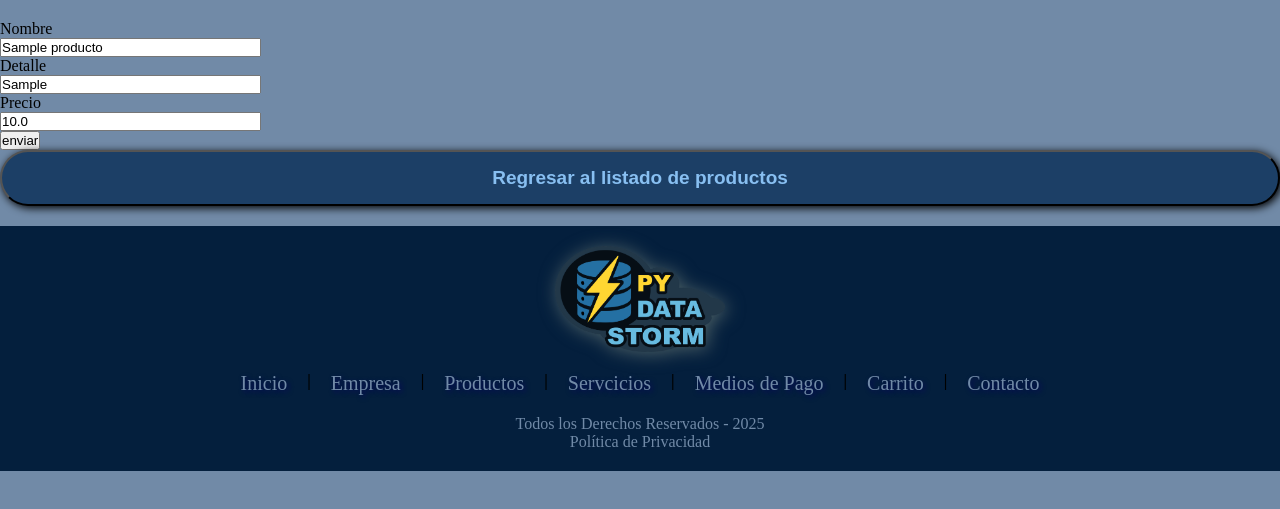
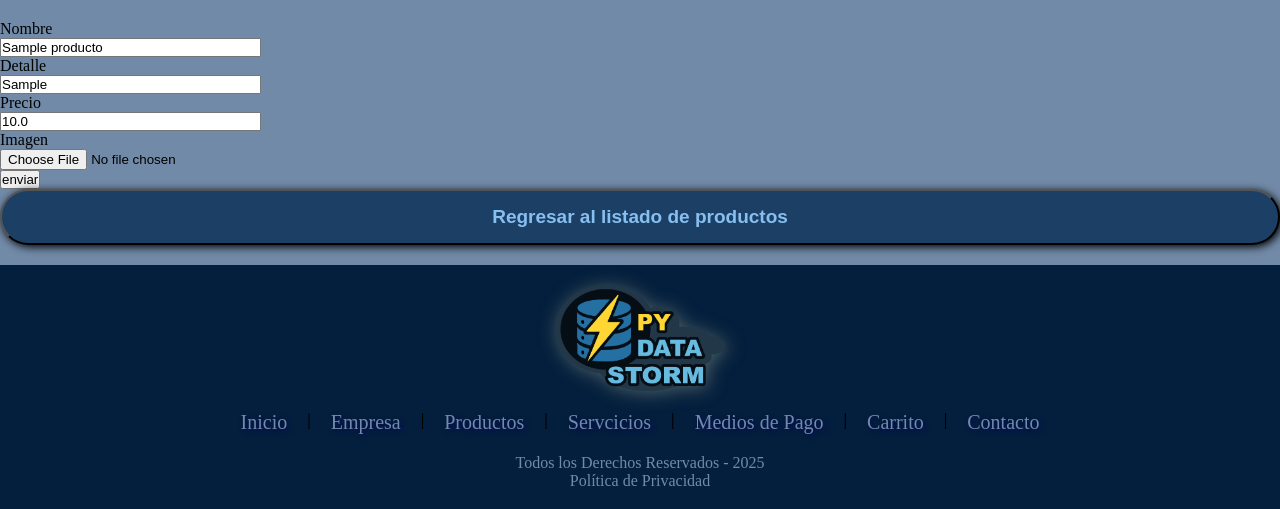
Before and after one commit to FedericoESantos/pydatastorm, a Flask app: page /editarProd/1 in a window 1280 px wide. Shown: the part 215-724 px from the top of the page. Run offline with Flask 3, Linux system fonts and the light colour scheme; tables that the repository leaves empty hold one stand-in row (values such as "Sample post"); some libraries are stand-ins or nearby versions.

Commit message:
finalizando con los cambios

```diff
--- a/app.py
+++ b/app.py
@@ -149,6 +149,10 @@ def productos():
             filename = secure_filename(form.imagen.data.filename)
             ruta_imagen = os.path.join(app.root_path, 'static/img/productos', filename)
             form.imagen.data.save(ruta_imagen)
+        elif form.imagen.data and os.environ.get("RENDER") == "true":
+    # En Render no guardamos la imagen porque no se puede
+    # Solo usamos el nombre del archivo que ya subiste manualmente al repo
+            filename = secure_filename(form.imagen.data.filename)
         else:
             filename = 'sinimagen.png'  # por si no cargan nada
 
--- a/templates/CRUD-PRODUCTOS/editarProd.html
+++ b/templates/CRUD-PRODUCTOS/editarProd.html
@@ -17,6 +17,9 @@
         <p>{{editarForm.precio.label}}</p>
         <p>{{editarForm.precio(size=30)}}</p>
 
+        <p>{{ editarForm.imagen.label }}</p>
+        <p>{{ editarForm.imagen(size=30) }}</p>
+
         <p class="enviar">{{editarForm.enviar()}}</p>
 
     </form>
```
